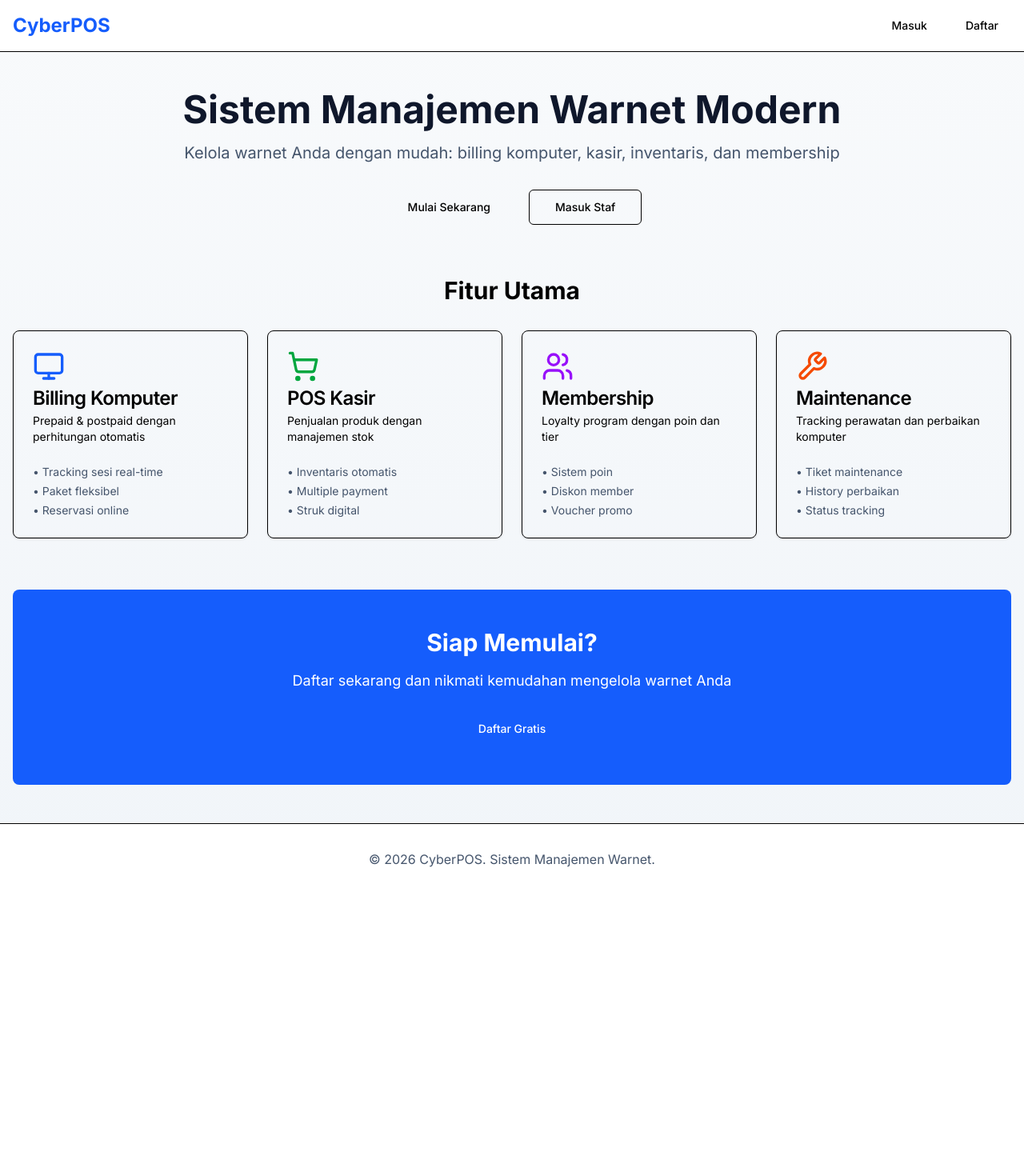
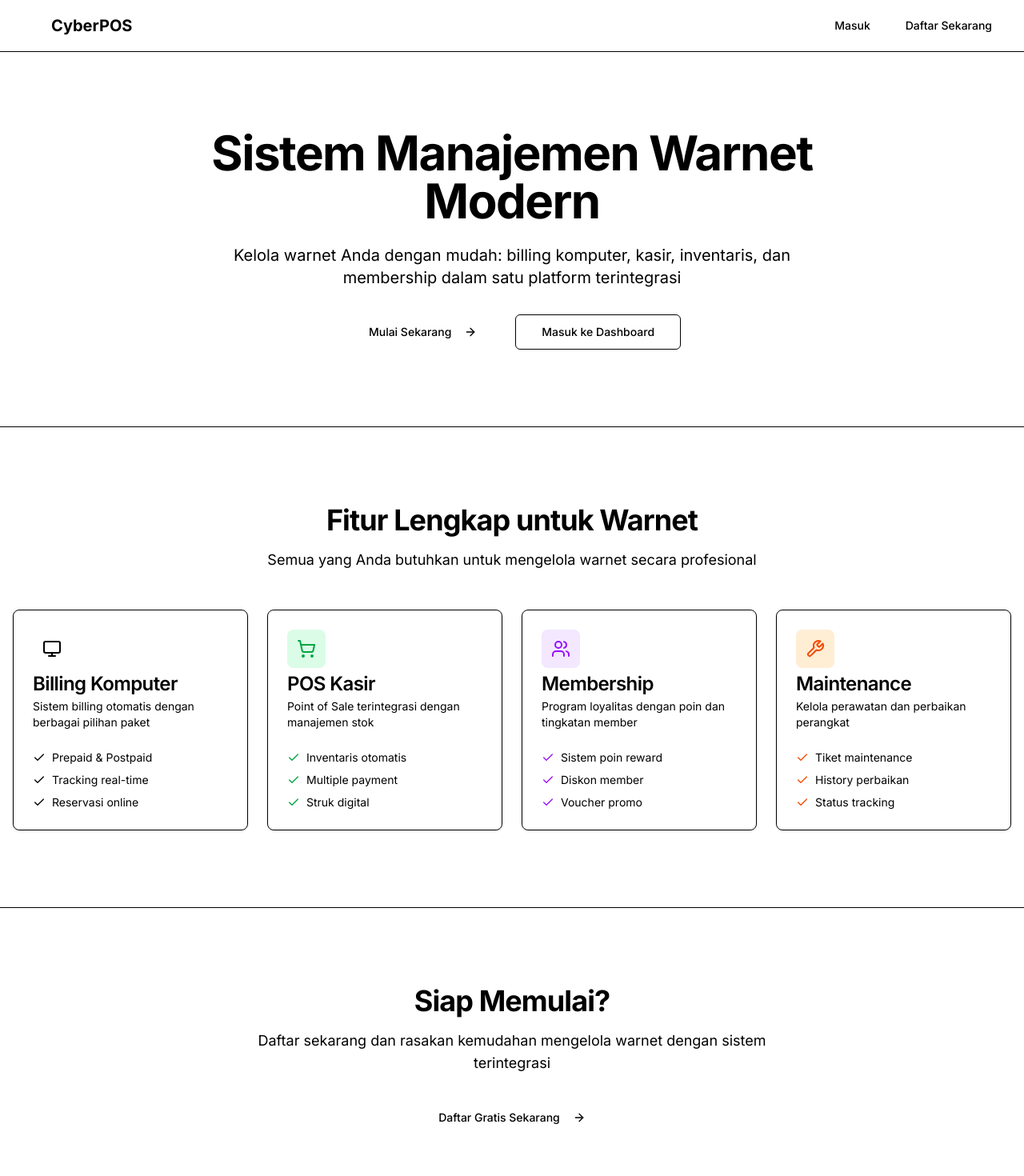
Before and after one commit to zephyrexz/Warnet-Pos, a Next.js app in the folder cyberpos/: page / in a window 1280 px wide. Shown: the top 1470 px of the page at 80% size. Before the commit the page ends 1118 px from the top, so only its background shows below. Built offline with nearby package versions, Linux system fonts and the light colour scheme.

Commit message:
Redesign homepage with clean minimal design consistent with new UI system

```diff
--- a/cyberpos/app/page.tsx
+++ b/cyberpos/app/page.tsx
@@ -1,132 +1,218 @@
-import Link from "next/link";
-import { Button } from "@/components/ui/button";
-import { Card, CardContent, CardDescription, CardHeader, CardTitle } from "@/components/ui/card";
-import { Monitor, ShoppingCart, Users, Wrench } from "lucide-react";
+import Link from "next/link"
+import { Button } from "@/components/ui/button"
+import { Card, CardContent, CardDescription, CardHeader, CardTitle } from "@/components/ui/card"
+import { Monitor, ShoppingCart, Users, Wrench, ArrowRight, Check } from "lucide-react"
 
 export default function Home() {
   return (
-    <div className="min-h-screen bg-gradient-to-b from-slate-50 to-slate-100">
-      <nav className="border-b bg-white">
-        <div className="container mx-auto flex h-16 items-center justify-between px-4">
-          <h1 className="text-2xl font-bold text-blue-600">CyberPOS</h1>
-          <div className="flex gap-4">
+    <div className="min-h-screen bg-white">
+      {/* Header */}
+      <header className="sticky top-0 z-50 border-b bg-white/95 backdrop-blur supports-[backdrop-filter]:bg-white/60">
+        <div className="container mx-auto flex h-16 items-center justify-between px-4 lg:px-6">
+          <div className="flex items-center gap-2">
+            <div className="flex h-8 w-8 items-center justify-center rounded-lg bg-primary">
+              <Monitor className="h-4 w-4 text-white" />
+            </div>
+            <span className="text-xl font-bold">CyberPOS</span>
+          </div>
+          <div className="flex items-center gap-3">
             <Button asChild variant="ghost">
               <Link href="/login">Masuk</Link>
             </Button>
             <Button asChild>
-              <Link href="/register">Daftar</Link>
+              <Link href="/register">Daftar Sekarang</Link>
             </Button>
           </div>
         </div>
-      </nav>
+      </header>
 
-      <main className="container mx-auto px-4 py-12">
-        <section className="mb-16 text-center">
-          <h2 className="mb-4 text-5xl font-bold text-slate-900">
+      {/* Hero Section */}
+      <section className="container mx-auto px-4 py-16 lg:py-24">
+        <div className="mx-auto max-w-3xl text-center">
+          <h1 className="mb-6 text-4xl font-bold tracking-tight sm:text-5xl lg:text-6xl">
             Sistem Manajemen Warnet Modern
-          </h2>
-          <p className="mb-8 text-xl text-slate-600">
-            Kelola warnet Anda dengan mudah: billing komputer, kasir, inventaris, dan membership
+          </h1>
+          <p className="mb-8 text-lg text-muted-foreground sm:text-xl">
+            Kelola warnet Anda dengan mudah: billing komputer, kasir, inventaris, dan membership dalam satu platform terintegrasi
           </p>
-          <div className="flex justify-center gap-4">
+          <div className="flex flex-col sm:flex-row justify-center gap-4">
             <Button asChild size="lg">
-              <Link href="/register">Mulai Sekarang</Link>
+              <Link href="/register">
+                Mulai Sekarang
+                <ArrowRight className="ml-2 h-4 w-4" />
+              </Link>
             </Button>
             <Button asChild size="lg" variant="outline">
-              <Link href="/login">Masuk Staf</Link>
+              <Link href="/login">Masuk ke Dashboard</Link>
             </Button>
           </div>
-        </section>
+        </div>
+      </section>
 
-        <section className="mb-16">
-          <h3 className="mb-8 text-center text-3xl font-bold">Fitur Utama</h3>
+      {/* Features Section */}
+      <section className="border-t bg-muted/30 py-16 lg:py-24">
+        <div className="container mx-auto px-4">
+          <div className="mb-12 text-center">
+            <h2 className="mb-4 text-3xl font-bold tracking-tight sm:text-4xl">
+              Fitur Lengkap untuk Warnet
+            </h2>
+            <p className="text-lg text-muted-foreground">
+              Semua yang Anda butuhkan untuk mengelola warnet secara profesional
+            </p>
+          </div>
+
           <div className="grid gap-6 md:grid-cols-2 lg:grid-cols-4">
             <Card>
               <CardHeader>
-                <Monitor className="mb-2 h-10 w-10 text-blue-600" />
+                <div className="mb-2 flex h-12 w-12 items-center justify-center rounded-lg bg-primary/10">
+                  <Monitor className="h-6 w-6 text-primary" />
+                </div>
                 <CardTitle>Billing Komputer</CardTitle>
                 <CardDescription>
-                  Prepaid & postpaid dengan perhitungan otomatis
+                  Sistem billing otomatis dengan berbagai pilihan paket
                 </CardDescription>
               </CardHeader>
               <CardContent>
-                <ul className="space-y-1 text-sm text-slate-600">
-                  <li>• Tracking sesi real-time</li>
-                  <li>• Paket fleksibel</li>
-                  <li>• Reservasi online</li>
+                <ul className="space-y-2 text-sm text-muted-foreground">
+                  <li className="flex items-start gap-2">
+                    <Check className="h-4 w-4 text-primary mt-0.5 flex-shrink-0" />
+                    <span>Prepaid & Postpaid</span>
+                  </li>
+                  <li className="flex items-start gap-2">
+                    <Check className="h-4 w-4 text-primary mt-0.5 flex-shrink-0" />
+                    <span>Tracking real-time</span>
+                  </li>
+                  <li className="flex items-start gap-2">
+                    <Check className="h-4 w-4 text-primary mt-0.5 flex-shrink-0" />
+                    <span>Reservasi online</span>
+                  </li>
                 </ul>
               </CardContent>
             </Card>
 
             <Card>
               <CardHeader>
-                <ShoppingCart className="mb-2 h-10 w-10 text-green-600" />
+                <div className="mb-2 flex h-12 w-12 items-center justify-center rounded-lg bg-green-100">
+                  <ShoppingCart className="h-6 w-6 text-green-600" />
+                </div>
                 <CardTitle>POS Kasir</CardTitle>
                 <CardDescription>
-                  Penjualan produk dengan manajemen stok
+                  Point of Sale terintegrasi dengan manajemen stok
                 </CardDescription>
               </CardHeader>
               <CardContent>
-                <ul className="space-y-1 text-sm text-slate-600">
-                  <li>• Inventaris otomatis</li>
-                  <li>• Multiple payment</li>
-                  <li>• Struk digital</li>
+                <ul className="space-y-2 text-sm text-muted-foreground">
+                  <li className="flex items-start gap-2">
+                    <Check className="h-4 w-4 text-green-600 mt-0.5 flex-shrink-0" />
+                    <span>Inventaris otomatis</span>
+                  </li>
+                  <li className="flex items-start gap-2">
+                    <Check className="h-4 w-4 text-green-600 mt-0.5 flex-shrink-0" />
+                    <span>Multiple payment</span>
+                  </li>
+                  <li className="flex items-start gap-2">
+                    <Check className="h-4 w-4 text-green-600 mt-0.5 flex-shrink-0" />
+                    <span>Struk digital</span>
+                  </li>
                 </ul>
               </CardContent>
             </Card>
 
             <Card>
               <CardHeader>
-                <Users className="mb-2 h-10 w-10 text-purple-600" />
+                <div className="mb-2 flex h-12 w-12 items-center justify-center rounded-lg bg-purple-100">
+                  <Users className="h-6 w-6 text-purple-600" />
+                </div>
                 <CardTitle>Membership</CardTitle>
                 <CardDescription>
-                  Loyalty program dengan poin dan tier
+                  Program loyalitas dengan poin dan tingkatan member
                 </CardDescription>
               </CardHeader>
               <CardContent>
-                <ul className="space-y-1 text-sm text-slate-600">
-                  <li>• Sistem poin</li>
-                  <li>• Diskon member</li>
-                  <li>• Voucher promo</li>
+                <ul className="space-y-2 text-sm text-muted-foreground">
+                  <li className="flex items-start gap-2">
+                    <Check className="h-4 w-4 text-purple-600 mt-0.5 flex-shrink-0" />
+                    <span>Sistem poin reward</span>
+                  </li>
+                  <li className="flex items-start gap-2">
+                    <Check className="h-4 w-4 text-purple-600 mt-0.5 flex-shrink-0" />
+                    <span>Diskon member</span>
+                  </li>
+                  <li className="flex items-start gap-2">
+                    <Check className="h-4 w-4 text-purple-600 mt-0.5 flex-shrink-0" />
+                    <span>Voucher promo</span>
+                  </li>
                 </ul>
               </CardContent>
             </Card>
 
             <Card>
               <CardHeader>
-                <Wrench className="mb-2 h-10 w-10 text-orange-600" />
+                <div className="mb-2 flex h-12 w-12 items-center justify-center rounded-lg bg-orange-100">
+                  <Wrench className="h-6 w-6 text-orange-600" />
+                </div>
                 <CardTitle>Maintenance</CardTitle>
                 <CardDescription>
-                  Tracking perawatan dan perbaikan komputer
+                  Kelola perawatan dan perbaikan perangkat
                 </CardDescription>
               </CardHeader>
               <CardContent>
-                <ul className="space-y-1 text-sm text-slate-600">
-                  <li>• Tiket maintenance</li>
-                  <li>• History perbaikan</li>
-                  <li>• Status tracking</li>
+                <ul className="space-y-2 text-sm text-muted-foreground">
+                  <li className="flex items-start gap-2">
+                    <Check className="h-4 w-4 text-orange-600 mt-0.5 flex-shrink-0" />
+                    <span>Tiket maintenance</span>
+                  </li>
+                  <li className="flex items-start gap-2">
+                    <Check className="h-4 w-4 text-orange-600 mt-0.5 flex-shrink-0" />
+                    <span>History perbaikan</span>
+                  </li>
+                  <li className="flex items-start gap-2">
+                    <Check className="h-4 w-4 text-orange-600 mt-0.5 flex-shrink-0" />
+                    <span>Status tracking</span>
+                  </li>
                 </ul>
               </CardContent>
             </Card>
           </div>
-        </section>
+        </div>
+      </section>
 
-        <section className="rounded-lg bg-blue-600 p-12 text-center text-white">
-          <h3 className="mb-4 text-3xl font-bold">Siap Memulai?</h3>
-          <p className="mb-6 text-lg">
-            Daftar sekarang dan nikmati kemudahan mengelola warnet Anda
-          </p>
-          <Button asChild size="lg" variant="secondary">
-            <Link href="/register">Daftar Gratis</Link>
-          </Button>
-        </section>
-      </main>
+      {/* CTA Section */}
+      <section className="border-t py-16 lg:py-24">
+        <div className="container mx-auto px-4">
+          <div className="mx-auto max-w-2xl text-center">
+            <h2 className="mb-4 text-3xl font-bold tracking-tight sm:text-4xl">
+              Siap Memulai?
+            </h2>
+            <p className="mb-8 text-lg text-muted-foreground">
+              Daftar sekarang dan rasakan kemudahan mengelola warnet dengan sistem terintegrasi
+            </p>
+            <Button asChild size="lg">
+              <Link href="/register">
+                Daftar Gratis Sekarang
+                <ArrowRight className="ml-2 h-4 w-4" />
+              </Link>
+            </Button>
+          </div>
+        </div>
+      </section>
 
-      <footer className="border-t bg-white py-8">
-        <div className="container mx-auto px-4 text-center text-slate-600">
-          <p>&copy; 2026 CyberPOS. Sistem Manajemen Warnet.</p>
+      {/* Footer */}
+      <footer className="border-t bg-muted/30 py-8">
+        <div className="container mx-auto px-4">
+          <div className="flex flex-col items-center justify-between gap-4 sm:flex-row">
+            <div className="flex items-center gap-2">
+              <div className="flex h-6 w-6 items-center justify-center rounded bg-primary">
+                <Monitor className="h-3 w-3 text-white" />
+              </div>
+              <span className="font-semibold">CyberPOS</span>
+            </div>
+            <p className="text-sm text-muted-foreground">
+              &copy; 2026 CyberPOS. Sistem Manajemen Warnet Modern.
+            </p>
+          </div>
         </div>
       </footer>
     </div>
-  );
+  )
 }
```
